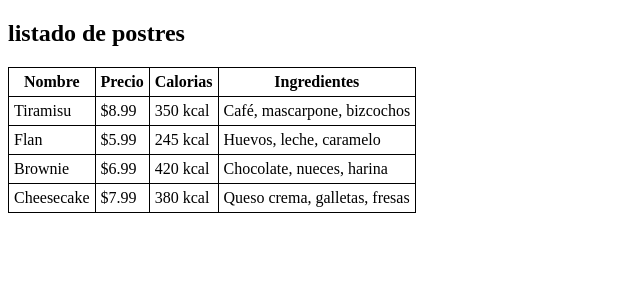
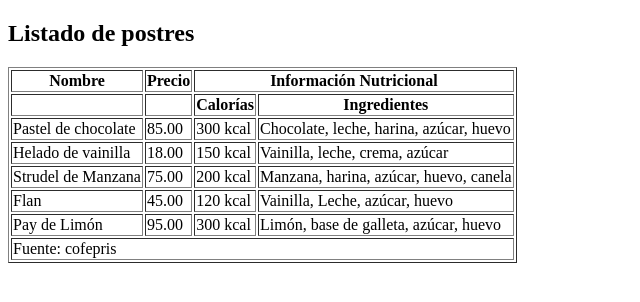
Before and after one commit to Er1ckJD/AplicacionesWebRepoGrupoA, a plain HTML site: page tablas.html in a window 1280 px wide. Shown: the whole page, without its empty margins (0-640 px from the left). Drawn offline with Linux system fonts and the light colour scheme.

Commit message:
tercer comentario, agrege tablas y uni celdas

```diff
--- a/tablas.html
+++ b/tablas.html
@@ -4,51 +4,56 @@
     <meta charset="UTF-8">
     <meta name="viewport" content="width=device-width, initial-scale=1.0">
     <title>tablas</title>
-   <style>
-       table, th, td {
-           border: 1px solid black;
-           border-collapse: collapse;
-           padding: 5px;
-       }
-   </style>
 </head>
 <body>
-<h2> listado de postres </h2>
-   <table>
-       <thead>
+    <h2>Listado de postres</h2>
+    <table border="1">
         <tr>
             <th>Nombre</th>
             <th>Precio</th>
-         <th>Calorias</th>
+            <th colspan="2">Información Nutricional</th>
+        </tr>
+        <tr>
+            <th></th>
+            <th></th>
+            <th>Calorías</th>
             <th>Ingredientes</th>
+        </tr>
+        <tr>
+            <td>Pastel de chocolate</td>
+            <td>85.00</td>
+            <td>300 kcal</td>
+            <td>Chocolate, leche, harina, azúcar, huevo</td>
         </tr>
       </thead>
       <tbody>
         <tr>
-         <td>Tiramisu</td>
-         <td>$8.99</td>
-         <td>350 kcal</td>
-         <td>Café, mascarpone, bizcochos</td>
+            <td>Helado de vainilla</td>
+            <td>18.00</td>
+            <td>150 kcal</td>
+            <td>Vainilla, leche, crema, azúcar</td>
+        </tr>
+        <tr>
+            <td>Strudel de Manzana</td>
+            <td>75.00</td>
+            <td>200 kcal</td>
+            <td>Manzana, harina, azúcar, huevo, canela</td>
         </tr>
         <tr>
             <td>Flan</td>
-         <td>$5.99</td>
-         <td>245 kcal</td>
-         <td>Huevos, leche, caramelo</td>
+            <td>45.00</td>
+            <td>120 kcal</td>
+            <td>Vainilla, Leche, azúcar, huevo</td>
         </tr>
         <tr>
-         <td>Brownie</td>
-         <td>$6.99</td>
-         <td>420 kcal</td>
-         <td>Chocolate, nueces, harina</td>
+            <td>Pay de Limón</td>
+            <td>95.00</td>
+            <td>300 kcal</td>
+            <td>Limón, base de galleta, azúcar, huevo</td>
         </tr>
         <tr>
-         <td>Cheesecake</td>
-         <td>$7.99</td>
-         <td>380 kcal</td>
-         <td>Queso crema, galletas, fresas</td>
+            <td colspan="4">Fuente: cofepris</td>
         </tr>
-       </tbody>
     </table>
 </body>
 </html>
```
Lines whose indentation alone changed are shown as unchanged.
